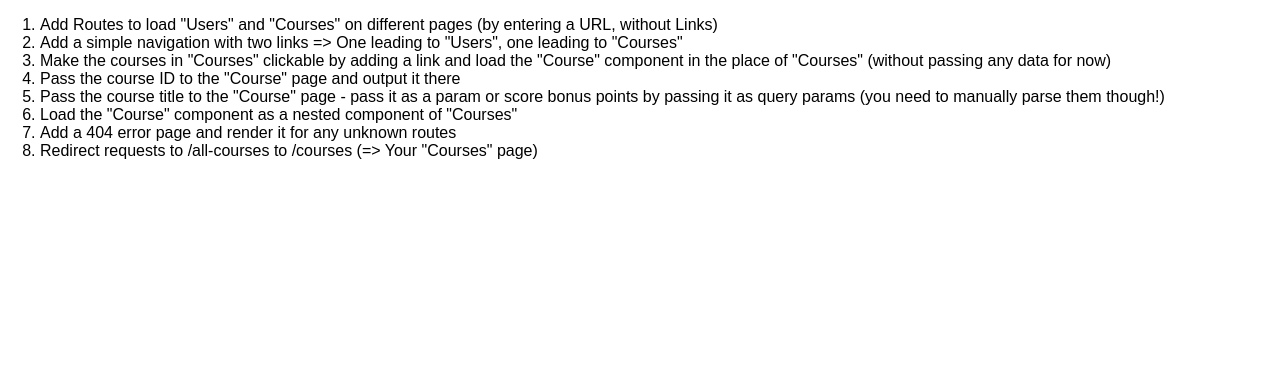
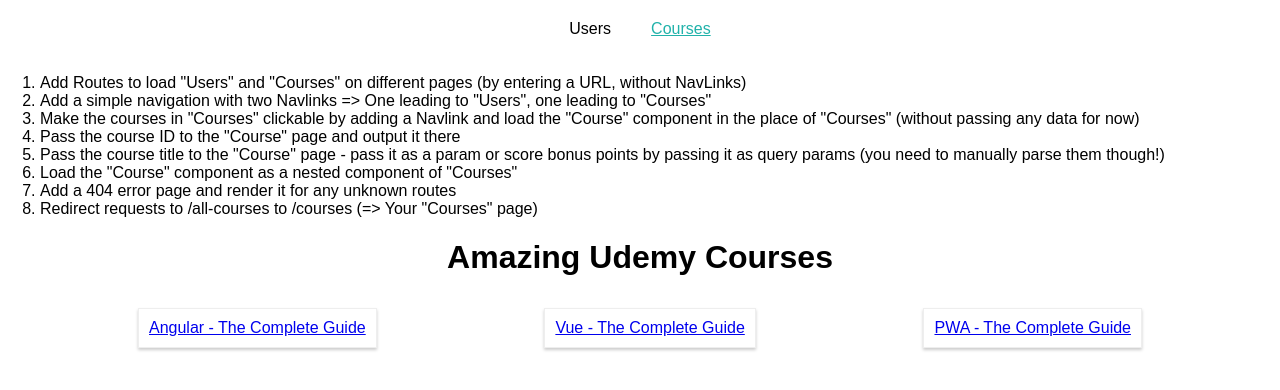
Before and after one commit to chocolatech/react-complete-guide, a React (Create React App) app: page /courses in a window 1280 px wide. Shown: the top 390 px of the page. Built offline with nearby package versions, Linux system fonts and the light colour scheme.

Commit message:
[wip] 4 pass course id

```diff
--- a/package.json
+++ b/package.json
@@ -5,8 +5,8 @@
   "dependencies": {
     "react": "^16.0.0",
     "react-dom": "^16.0.0",
-    "react-router": "^4.2.0",
-    "react-router-dom": "^4.2.2",
+    "react-router": "^5.0.1",
+    "react-router-dom": "^5.0.1",
     "react-scripts": "1.0.13"
   },
   "scripts": {
--- a/src/App.js
+++ b/src/App.js
@@ -1,22 +1,41 @@
 import React, { Component } from 'react';
+import { Route, Switch, NavLink } from 'react-router-dom'
 
 import Courses from './containers/Courses/Courses';
+import Course from './containers/Course/Course'
 import Users from './containers/Users/Users';
 
 class App extends Component {
-  render () {
+  render() {
     return (
       <div className="App">
-        <ol style={{textAlign: 'left'}}>
-          <li>Add Routes to load "Users" and "Courses" on different pages (by entering a URL, without Links)</li>
-          <li>Add a simple navigation with two links => One leading to "Users", one leading to "Courses"</li>
-          <li>Make the courses in "Courses" clickable by adding a link and load the "Course" component in the place of "Courses" (without passing any data for now)</li>
+        <header>
+          <nav>
+            <ul>
+              <li>
+                <NavLink to="/users">Users</NavLink>
+              </li>
+              {/* <li><NavLink to="/courses">Courses</NavLink></li> */}
+              <li><NavLink to="/courses">Courses</NavLink></li>
+            </ul>
+          </nav>
+        </header>
+        <ol style={{ textAlign: 'left' }}>
+          <li>Add Routes to load "Users" and "Courses" on different pages (by entering a URL, without NavLinks)</li>
+          <li>Add a simple navigation with two Navlinks => One leading to "Users", one leading to "Courses"</li>
+          <li>Make the courses in "Courses" clickable by adding a Navlink and load the "Course" component in the place of "Courses" (without passing any data for now)</li>
           <li>Pass the course ID to the "Course" page and output it there</li>
           <li>Pass the course title to the "Course" page - pass it as a param or score bonus points by passing it as query params (you need to manually parse them though!)</li>
           <li>Load the "Course" component as a nested component of "Courses"</li>
           <li>Add a 404 error page and render it for any unknown routes</li>
           <li>Redirect requests to /all-courses to /courses (=> Your "Courses" page)</li>
         </ol>
+        <Switch>
+          <Route path="/users" component={Users} />
+          <Route path="/courses/:id" component={Course} />
+          <Route path="/courses" component={Courses}/>
+        </Switch>
+
       </div>
     );
   }
--- a/src/containers/Course/Course.js
+++ b/src/containers/Course/Course.js
@@ -5,7 +5,7 @@
         return (
             <div>
                 <h1>_COURSE_TITLE_</h1>
-                <p>You selected the Course with ID: _ID_</p>
+                <p>You selected the Course with ID:{this.props.match.params.id}</p>
             </div>
         );
     }
--- a/src/containers/Courses/Courses.js
+++ b/src/containers/Courses/Courses.js
@@ -1,4 +1,5 @@
 import React, { Component } from 'react';
+import { NavLink } from 'react-router-dom'
 
 import './Courses.css';
 
@@ -11,15 +12,17 @@
         ]
     }
 
-    render () {
+    render() {
         return (
             <div>
                 <h1>Amazing Udemy Courses</h1>
                 <section className="Courses">
                     {
-                        this.state.courses.map( course => {
-                            return <article className="Course" key={course.id}>{course.title}</article>;
-                        } )
+                        this.state.courses.map(course => {
+                            return (<NavLink key={course.id} to={this.props.match.url +'/'+ course.id}>
+                                <article className="Course" >{course.title}</article>
+                            </NavLink>);
+                        })
                     }
                 </section>
             </div>
--- a/src/containers/Users/Users.js
+++ b/src/containers/Users/Users.js
@@ -1,7 +1,7 @@
 import React, { Component } from 'react';
 
 class Users extends Component {
-    render () {
+    render() {
         return (
             <div>
                 <h1>The Users Page</h1>
--- a/src/index.css
+++ b/src/index.css
@@ -4,3 +4,28 @@
   font-family: sans-serif;
   text-align: center;
 }
+
+.App header ul {
+  list-style: none;
+  margin: 0;
+  padding: 0;
+  width: 100%;
+  text-align: center;
+}
+
+.App header li {
+  display: inline-block;
+  margin: 20px;
+}
+
+.App header a {
+  text-decoration: none;
+  color: black;
+}
+
+.App header a:hover,
+.App header a :active,
+.App header a.active {
+    color: lightseagreen;
+    text-decoration: underline;
+}
--- a/src/index.js
+++ b/src/index.js
@@ -2,7 +2,8 @@
 import ReactDOM from 'react-dom';
 import './index.css';
 import App from './App';
+import { BrowserRouter } from 'react-router-dom'
 import registerServiceWorker from './registerServiceWorker';
 
-ReactDOM.render(<App />, document.getElementById('root'));
+ReactDOM.render(<BrowserRouter><App /></BrowserRouter>, document.getElementById('root'));
 registerServiceWorker();
```
Also changed, not shown: 2 other files (tests, documents, lock files or other folders).
